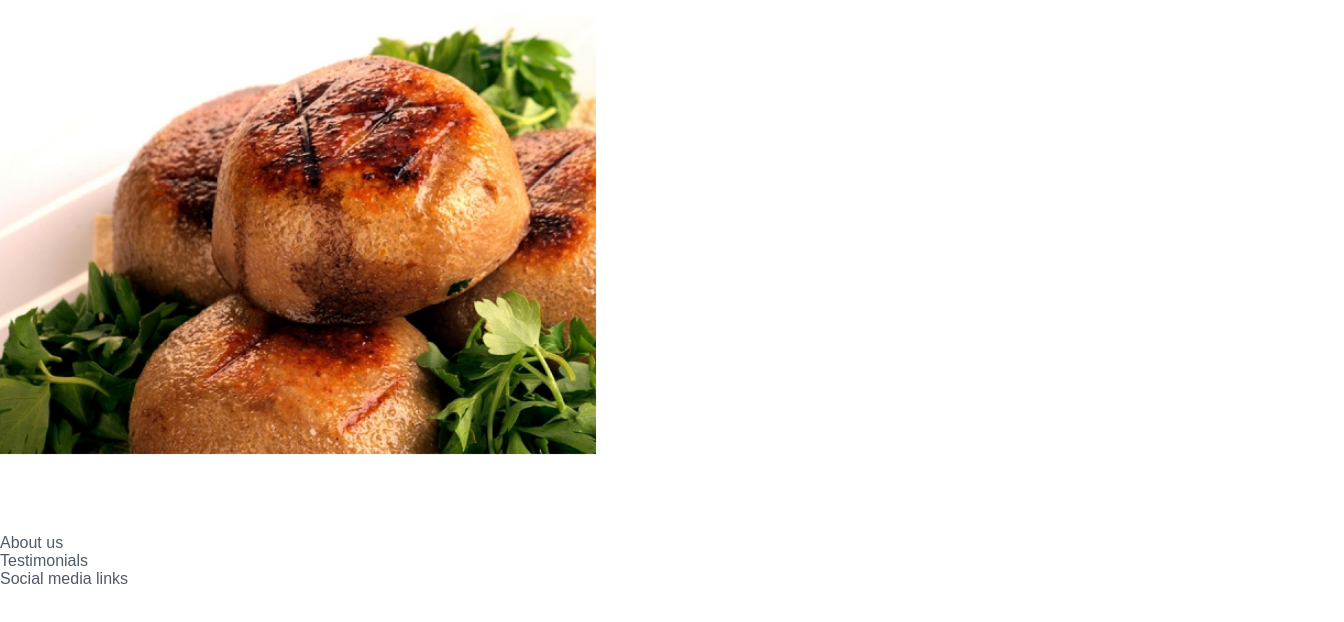
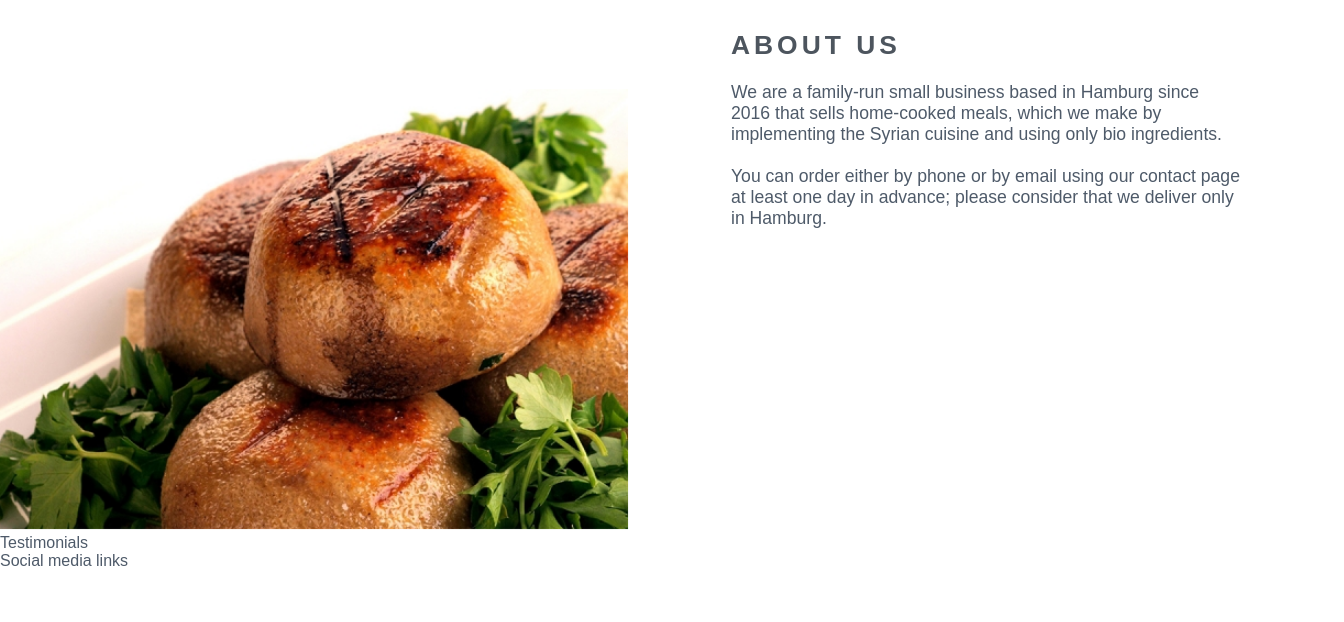
Before and after one commit to Majdi-Aref/syrian-meals, a plain HTML site: page index.html in a window 1280 px wide. Shown: the part 66-688 px from the top of the page, 1344 px wide, since content can reach past the window. Drawn offline with Linux system fonts and the light colour scheme; a web font is replaced by a local one.

Commit message:
Add about us text and style

```diff
--- a/assets/css/style.css
+++ b/assets/css/style.css
@@ -57,7 +57,7 @@ h1, h2 {
     border-bottom: 1px solid  rgba(2, 13, 26, 0.7);
 }
 
-/* hero image */
+/* hero image and about us */
 
 #hero-outer {
     height: 600px;
@@ -67,8 +67,9 @@ h1, h2 {
 
 #hero-image {
     height: 600px;
-    width: 100%;
+    width: 50%;
     background: url(../images/hero-image.jpg) no-repeat left center;
+    display: inline-block;
 
 /* Animate zoom effect on loading page */
 
@@ -87,3 +88,15 @@ h1, h2 {
         transform: scale(1.1);
     }
 }
+
+#about-us {
+    font-size: 110%;
+
+    height: 600px;
+    width: 40%;
+
+    display: inline-block;
+    float: right;
+
+    margin-right: 37px;
+}
--- a/index.html
+++ b/index.html
@@ -40,11 +40,21 @@
     </header>
     <section id="hero-outer">
         <div id="hero-image">
-
         </div>
-    </section>
-    <section>
-        About us
+        <div id="about-us">
+            <br>
+            <h2>
+                About Us
+            </h2>
+            <br>
+            <p>
+                We are a family-run small business based in Hamburg since 2016 that sells home-cooked meals, which we make by implementing the Syrian cuisine and using only bio ingredients.
+            </p>
+            <br>
+            <p>
+                You can order either by phone or by email using our contact page at least one day in advance; please consider that we deliver only in Hamburg.
+            </p>
+        </div>
     </section>
     <section>
         Testimonials
```
